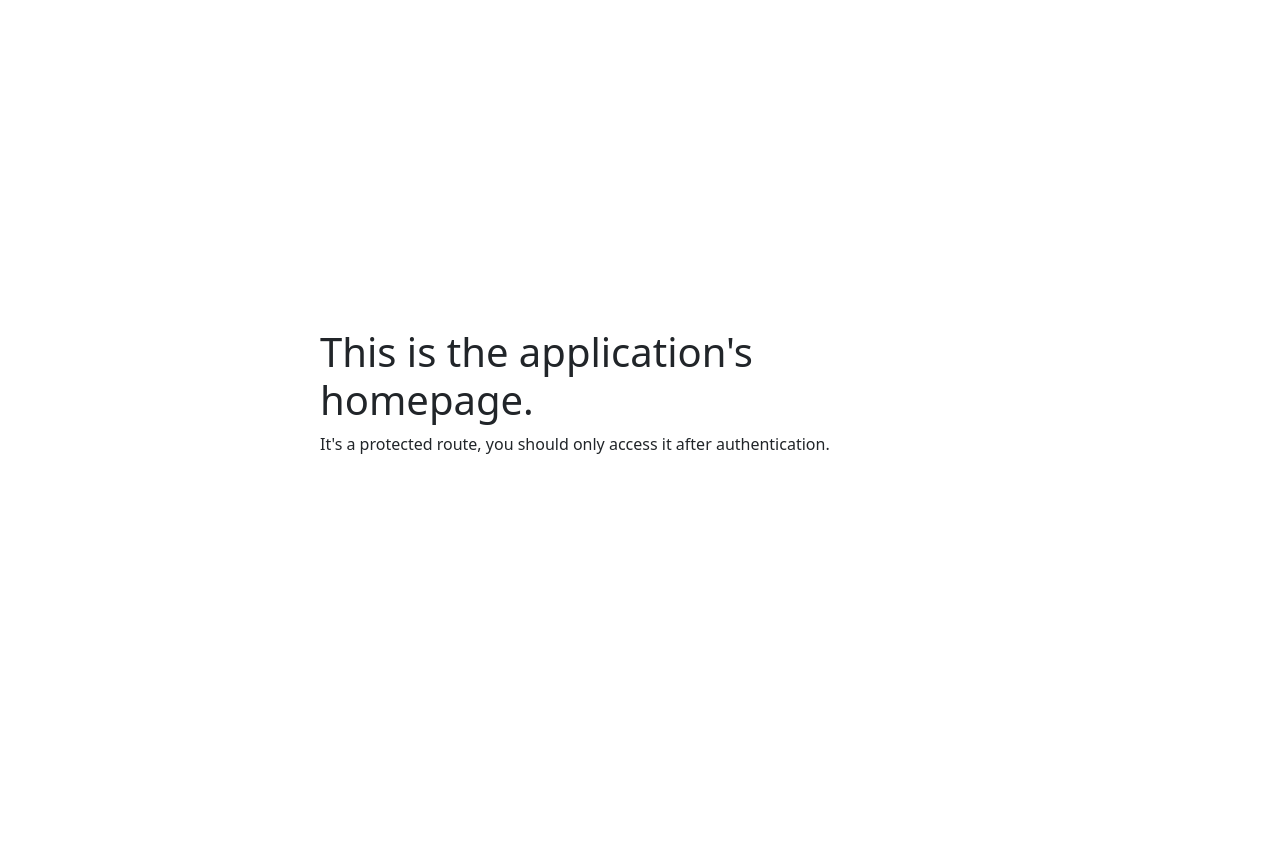
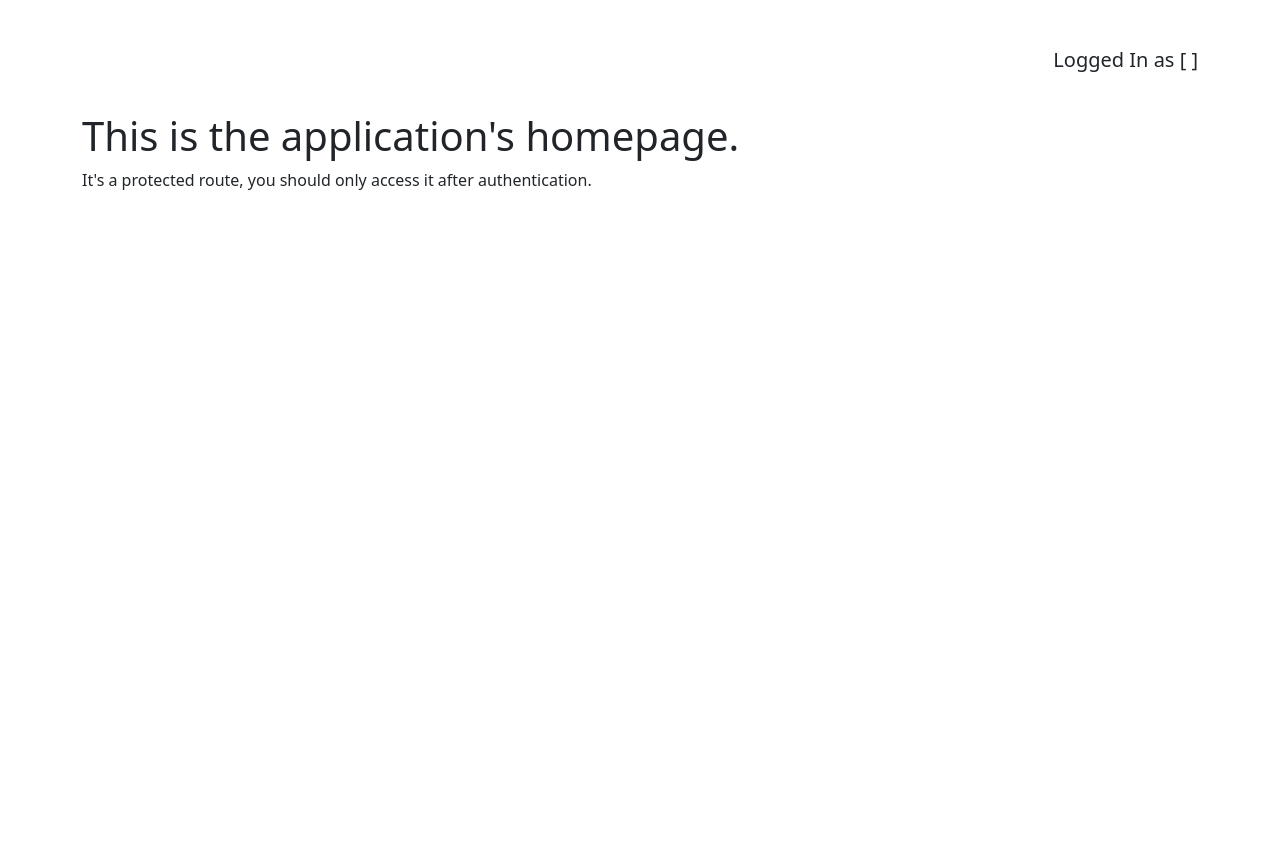
Before and after one commit to joaopdroslv/session-cookie-auth-fastapi, a Python web app: template app/templates/home/home.html in a window 1280 px wide. Before the commit the page ends 454 px from the top, so only its background shows below. Run offline with Jinja, Linux system fonts and the light colour scheme; the template is opened without the code that fills it, so the values that code supplies are empty.

Commit message:
adjusted logged in user data display

```diff
--- a/app/templates/home/home.html
+++ b/app/templates/home/home.html
@@ -4,11 +4,16 @@
 
 {% block content %}
 
-<div class="d-flex justify-content-center align-items-center vh-100">
-  <div class="w-50">
-    <h1>This is the application's homepage.</h1>
-    {{ user }}
-    <p>It's a protected route, you should only access it after authentication.</p>
+<div class="container d-flex flex-column mt-5 vh-100">
+  <div class="w-100 text-end">
+    <h5>Logged In as [ {{ user.name }} ]</h5>
+    <p class="text-secondary fst-italic">{{ user.email }}</p>
+  </div>
+  <div class="w-100">
+    <h1 class="mt-4">This is the application's homepage.</h1>
+    <p>
+      It's a protected route, you should only access it after authentication.
+    </p>
   </div>
 </div>
 
```
